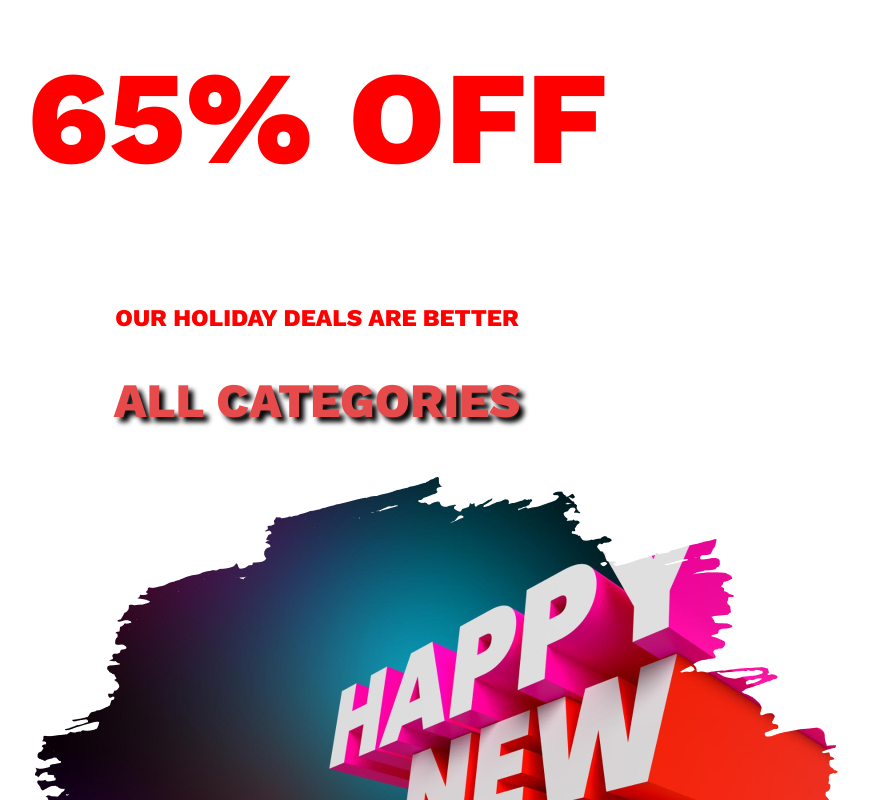
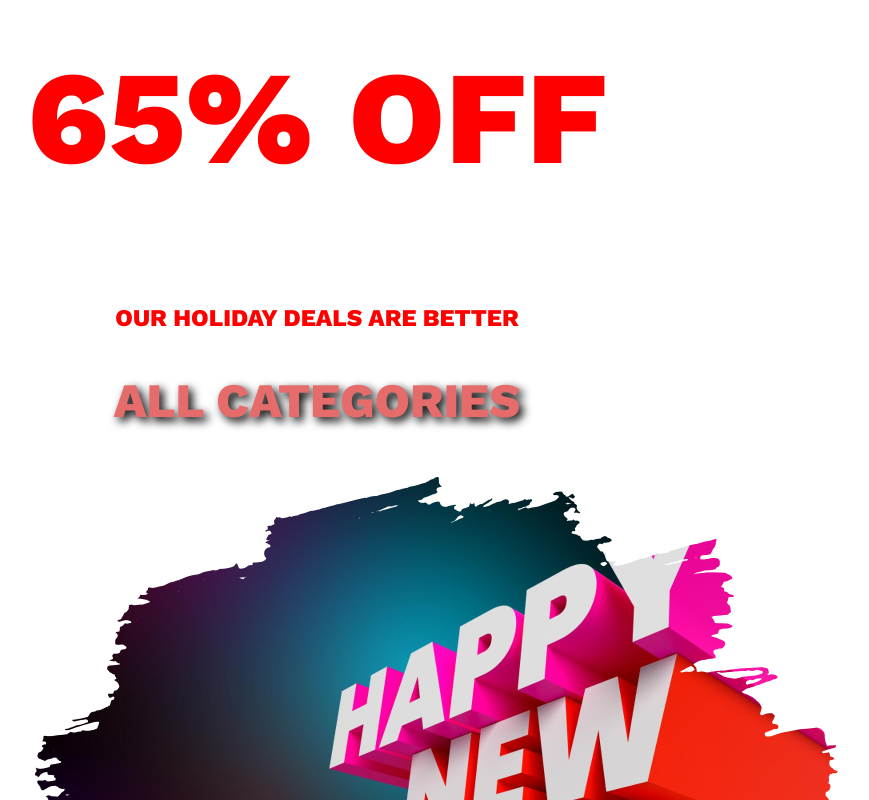
Before and after one commit to wazedwd/b9-a1, a plain HTML site: page index.html in a window 1280 px wide. In both pictures the pointer is over the element "ALL CATEGORIES". Shown: the part 723-1523 px from the top of the page, without its empty margins (323-1192 px from the left). Drawn offline with nearby package versions, Linux system fonts and the light colour scheme.

Commit message:
finished

```diff
--- a/styles.css/design.css
+++ b/styles.css/design.css
@@ -75,8 +75,8 @@ text-shadow: 5px 5px 5px black;
     margin-bottom: 48px;
 }
 .second-categorie:hover{
-color: rgb(231, 74, 74);
-text-shadow: 5px 5px 5px black;
+color: rgb(230, 108, 108);
+text-shadow: 4px 4px 10px black;
 }
 
 .offer-image {
@@ -87,7 +87,8 @@ text-shadow: 5px 5px 5px black;
 }
 .offer-image:hover{
     background: url(<path-to-image>), rgb(240, 138, 138) 50% / cover no-repeat;
-
+    box-shadow: 5px 5px 10px blue;
+    border-radius: 5px;
 }
 .party {
    background-image: url('../pictures/banners.png');
```
